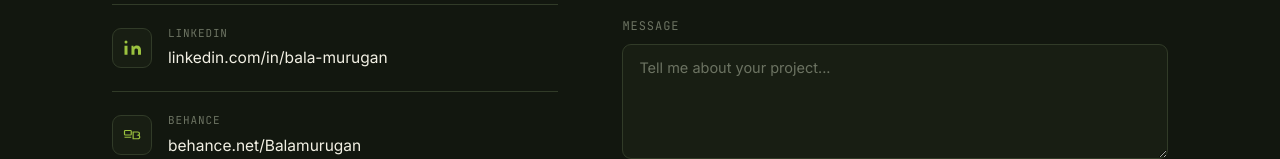
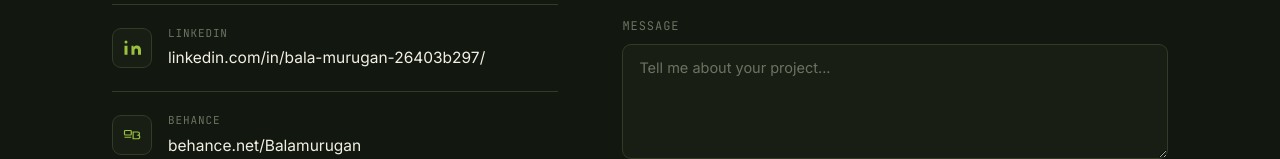
Before and after one commit to davidbala2908-a11y/portfolio, a plain HTML site: page index.html in a window 1280 px wide. Shown: the part 6439-6598 px from the top of the page. Drawn offline with Linux system fonts and the light colour scheme.

Commit message:
Update LinkedIn profile link

```diff
--- a/index.html
+++ b/index.html
@@ -867,7 +867,7 @@
         </div>
         <div class="contact-item">
           <div class="ico"><svg width="18" height="18" viewBox="0 0 24 24" fill="none"><rect x="2" y="9" width="4" height="12" fill="currentColor"/><circle cx="4" cy="4" r="2" fill="currentColor"/><path d="M10 9h4v2c1-1.5 2.5-2.3 4.5-2.3 3.5 0 5.5 2.3 5.5 6.4V21h-4v-5.5c0-1.8-.6-3-2.3-3-1.3 0-2 .9-2.3 1.7-.1.3-.1.7-.1 1.1V21h-4V9Z" fill="currentColor"/></svg></div>
-          <div class="info"><div class="k">LinkedIn</div><a class="v" href="https://linkedin.com/in/bala-murugan" target="_blank" rel="noopener">linkedin.com/in/bala-murugan</a></div>
+          <div class="info"><div class="k">LinkedIn</div><a class="v" href="https://www.linkedin.com/in/bala-murugan-26403b297/" target="_blank" rel="noopener">linkedin.com/in/bala-murugan-26403b297/</a></div>
         </div>
         <div class="contact-item">
           <div class="ico"><svg width="18" height="18" viewBox="0 0 24 24" fill="none"><rect x="2" y="6" width="9" height="6" rx="1" stroke="currentColor" stroke-width="1.6"/><path d="M2 15h9M13.5 8h6c1.7 0 2.5 1 2.5 2.2 0 1-.6 1.7-1.5 2 1 .3 1.8 1 1.8 2.3 0 1.5-1.1 2.5-2.8 2.5h-6V8Z" stroke="currentColor" stroke-width="1.6"/></svg></div>
@@ -904,7 +904,7 @@
     <p>© 2026 Balamurugan. All rights reserved.</p>
     <div class="footer-socials">
       <a href="mailto:davibala2908@gmail.com">Email</a>
-      <a href="www.linkedin.com/in/bala-murugan-26403b297" target="_blank" rel="noopener">LinkedIn</a>
+      <a href="https://www.linkedin.com/in/bala-murugan-26403b297/" target="_blank" rel="noopener">LinkedIn</a>
       <a href="https://www.behance.net/balamurugan315" target="_blank" rel="noopener">Behance</a>
     </div>
   </div>
```
